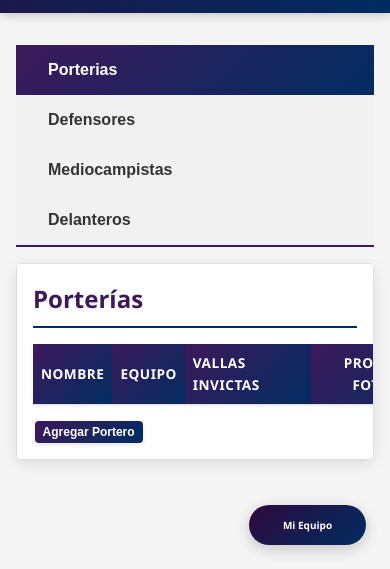
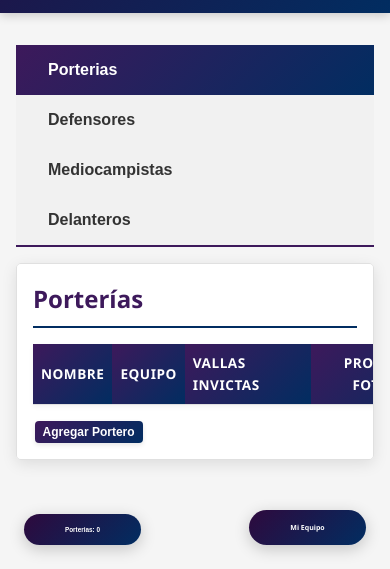
Before and after one commit to Sdfl2006/FantaPremier, a plain HTML site: page index.html in a window 390 px wide. Shown: the part 275-844 px from the top of the page. Drawn offline with Linux system fonts and the light colour scheme.

Commit message:
Boton total jugadores

```diff
--- a/index.html
+++ b/index.html
@@ -195,6 +195,7 @@
     </div>
 
     <a href="mi-equipo/mi-equipo.html" class="mi-equipo-btn">Mi Equipo</a>
+    <button class="jugadores-total-btn"></button>
 
     <script src="script.js"></script>
 </body>
--- a/script.js
+++ b/script.js
@@ -162,6 +162,8 @@ function switchTab(tabId) {
     if (tabButton) {
         tabButton.classList.add('active');
     }
+
+     updateTotalPlayersButton();
 }
 
 // Render all tables
@@ -170,6 +172,7 @@ function renderAllTables() {
     renderTable('defensores');
     renderTable('mediocampistas');
     renderTable('delanteros');
+    updateTotalPlayersButton();
 }
 
 // Render a specific table
@@ -523,6 +526,19 @@ function sortAndRender(position, column, asc) {
     renderTable(position);
 }
 
+function updateTotalPlayersButton() {
+    // Obtiene la pestaña activa
+    const activePane = document.querySelector('.tab-pane.active');
+    if (!activePane) return;
+    const position = activePane.id;
+    const total = players[position].length;
+    const button = document.querySelector('.jugadores-total-btn');
+    if (button) {
+        let posicion = position.charAt(0).toUpperCase() + position.slice(1);
+        button.textContent = `${posicion}: ${total}`;
+    }
+}
+
 // Llama a setupSorting cuando el DOM esté listo
 document.addEventListener('DOMContentLoaded', function() {
     setupSorting();
--- a/styles.css
+++ b/styles.css
@@ -306,6 +306,26 @@ main {
     transform: translateY(-2px);
 }
 
+.jugadores-total-btn {
+    position: fixed;
+    bottom: 24px;
+    left: 24px;
+    background: linear-gradient(135deg, #2e093d 0%, #012d61 100%);
+    color: #fff;
+    padding: 16px 28px;
+    border-radius: 50px;
+    font-size: 1.2em;
+    font-weight: bold;
+    text-decoration: none;
+    box-shadow: 0 4px 16px rgba(0,0,0,0.2);
+    z-index: 1000;
+    transition: background 0.2s;
+    border: none;
+}
+.jugadores-total-btn:hover {
+    transform: translateY(-2px);
+}
+
 #mi-jugador-form button[type="submit"] {
     background: linear-gradient(135deg, #3D195B 0%, #012D61 100%);
     color: white;
@@ -462,7 +482,16 @@ main {
         width: 30%;
         margin: 0 auto;
         text-align: center;
-        font-size: 10px;
+        font-size: 7px;
+        padding: 12px 20px;
+
+    }
+
+    .jugadores-total-btn {
+        width: 30%;
+        margin: auto;
+        text-align: center;
+        font-size: 40%;
         padding: 12px 20px;
 
     }
```
Also changed, not shown: 1 other file.
